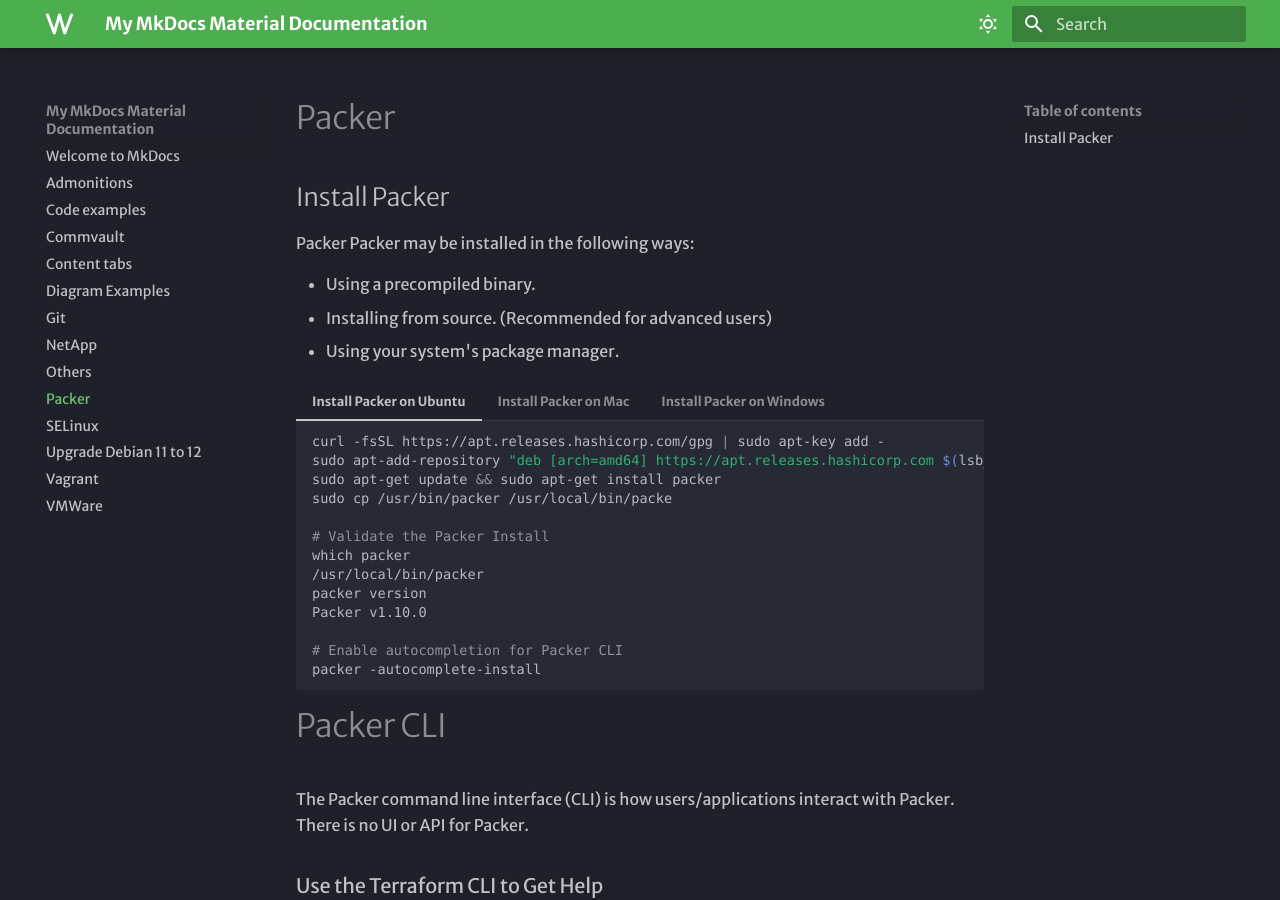
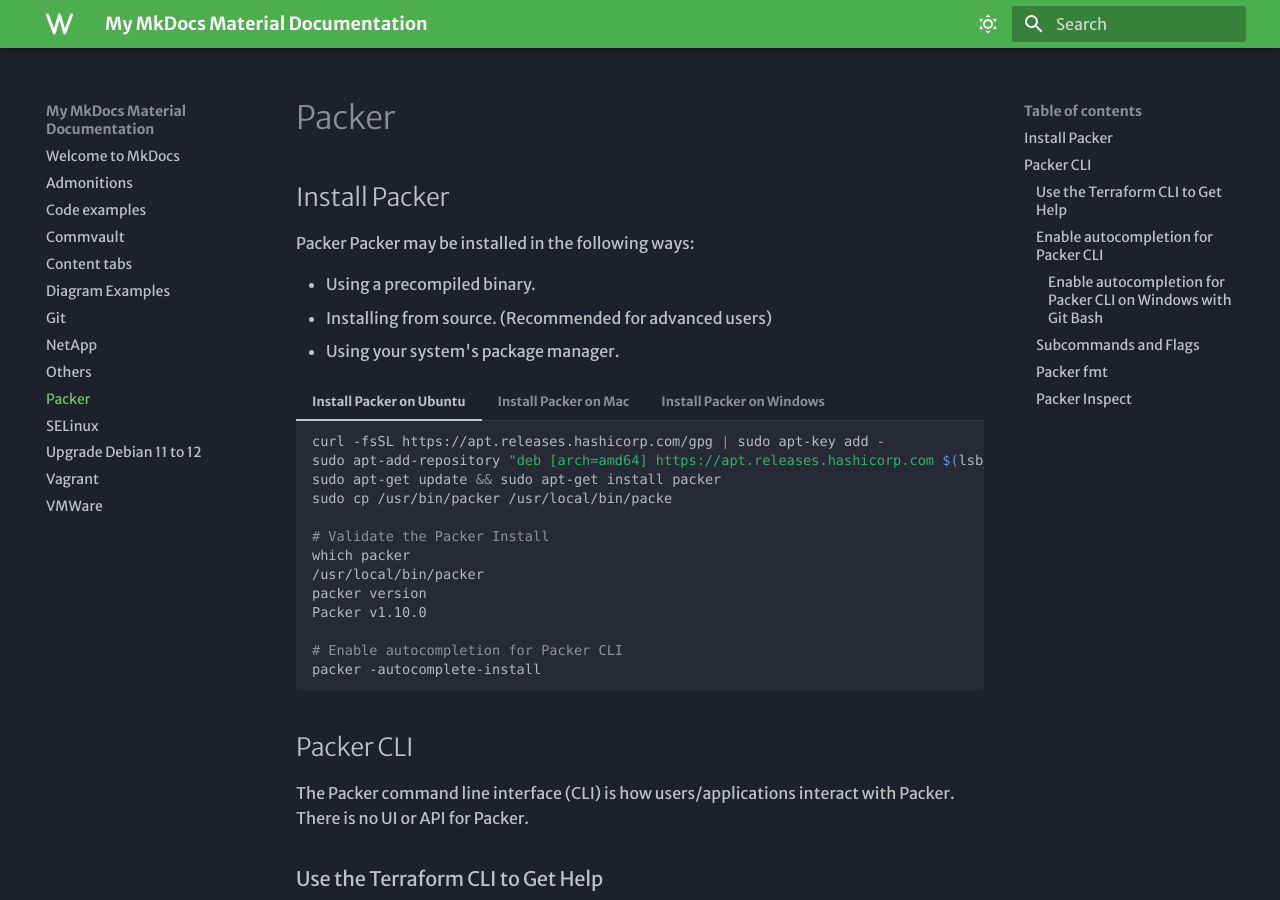
Before and after one commit to redrom357/mkdocs, an MkDocs documentation site: the page built from docs/packer.md, in a window 1280 px wide and 900 px high. Built offline with MkDocs 1.6.1 and Material for MkDocs 9.7.7, drawn with Linux system fonts in a browser that asks for light colours; some web fonts are replaced.

Commit message:
Update packer.md fixing heads

````diff
--- a/docs/packer.md
+++ b/docs/packer.md
@@ -53,7 +53,8 @@
     Packer v1.12.0
     ```
 
-# Packer CLI
+## Packer CLI
+
 The Packer command line interface (CLI) is how users/applications interact with Packer.  There is no UI or API for Packer.
 
 ### Use the Terraform CLI to Get Help
````
